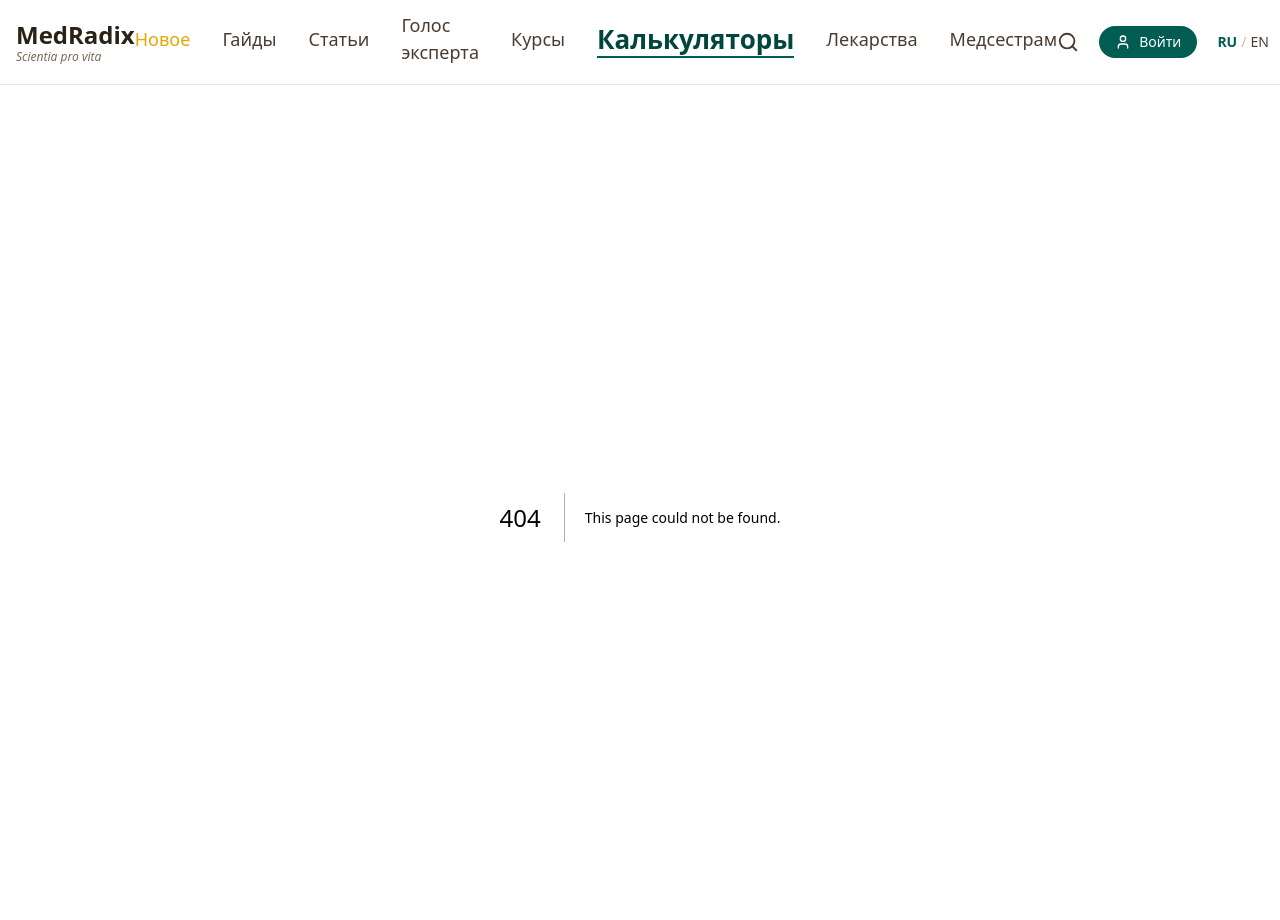
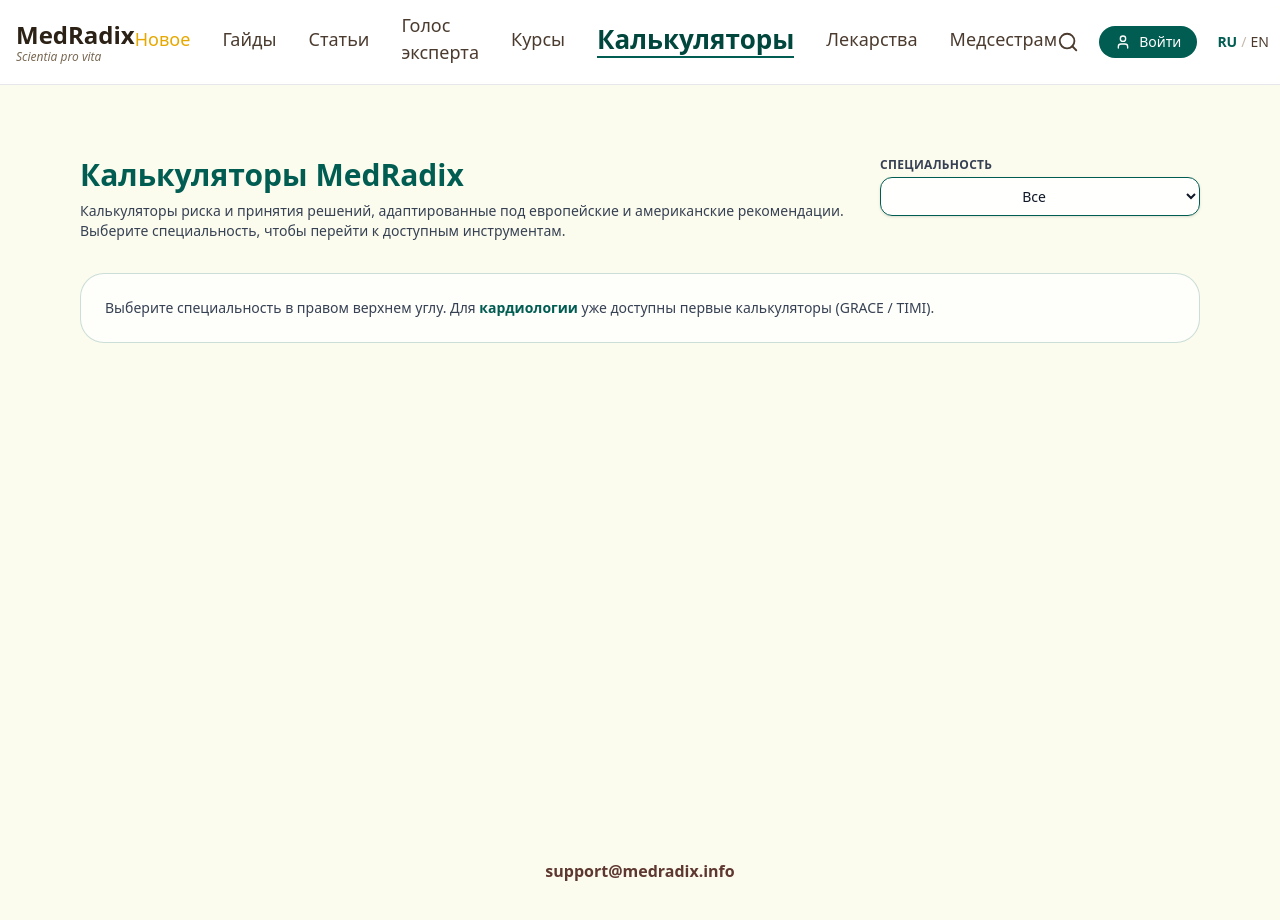
Before and after one commit to NMaryko/MedRadix, a Next.js app: page /calculators in a window 1280 px wide. Before the commit this address had no page. Shown: the top 920 px of the page. Built offline with nearby package versions, Linux system fonts and the light colour scheme.

Commit message:
Create page.tsx

```diff
--- /dev/null
+++ b/app/calculators/page.tsx
@@ -0,0 +1,102 @@
+// app/calculators/page.tsx
+'use client';
+
+import { useState } from 'react';
+import { useRouter } from 'next/navigation';
+
+const SPECIALTIES: string[] = [
+  'Все',
+  'Акушерство и гинекология',
+  'Аллергология и иммунология',
+  'Анестезиология и реаниматология',
+  'Гастроэнтерология',
+  'Гематология',
+  'Дерматология',
+  'Инфекционные болезни',
+  'Кардиология',
+  'Неврология',
+  'Нефрология',
+  'Онкология',
+  'Офтальмология',
+  'Педиатрия',
+  'Пульмонология',
+  'Психиатрия',
+  'Ревматология',
+  'Стоматология',
+  'Терапия',
+  'Травматология и ортопедия',
+  'Урология',
+  'Хирургия',
+  'Эндокринология',
+];
+
+export default function CalculatorsPage() {
+  const router = useRouter();
+  const [selectedSpecialty, setSelectedSpecialty] = useState<string>('Все');
+
+  const handleSpecialtyChange = (value: string) => {
+    setSelectedSpecialty(value);
+
+    if (value === 'Кардиология') {
+      router.push('/calculators/cardiology');
+    }
+    // Остальные специальности пока никуда не ведём
+  };
+
+  return (
+    <main className="min-h-screen bg-[#fcfcee] py-10">
+      <div className="max-w-6xl mx-auto px-4">
+        {/* заголовок + фильтр */}
+        <header className="mb-8 flex flex-col gap-4 md:flex-row md:items-start md:justify-between">
+          <div>
+            <h1 className="text-3xl font-bold text-[#015D52] mb-2">
+              Калькуляторы MedRadix
+            </h1>
+            <p className="text-sm text-gray-700 max-w-3xl">
+              Калькуляторы риска и принятия решений, адаптированные под европейские
+              и американские рекомендации. Выберите специальность, чтобы перейти к
+              доступным инструментам.
+            </p>
+          </div>
+
+          <div className="w-full md:w-80">
+            <label
+              htmlFor="specialty-select"
+              className="mb-1 block text-xs font-semibold uppercase tracking-wide text-gray-700"
+            >
+              Специальность
+            </label>
+            <select
+              id="specialty-select"
+              className="w-full rounded-xl border border-[#015D52] bg-white/90 px-3 py-2 text-sm text-gray-900 text-center shadow-sm transition hover:border-[#015D52] hover:ring-2 hover:ring-[#015D52]/20 focus:border-[#015D52] focus:outline-none focus:ring-2 focus:ring-[#015D52]/30"
+              value={selectedSpecialty}
+              onChange={(e) => handleSpecialtyChange(e.target.value)}
+            >
+              {SPECIALTIES.map((spec) => (
+                <option key={spec} value={spec}>
+                  {spec}
+                </option>
+              ))}
+            </select>
+          </div>
+        </header>
+
+        {/* простой текст-заглушка, пока не выбрана конкретная спец. */}
+        <section className="rounded-3xl border border-[#015D52]/20 bg-white/70 p-6 text-sm text-gray-700">
+          <p>
+            Выберите специальность в правом верхнем углу. Для{' '}
+            <span className="font-semibold text-[#015D52]">кардиологии</span> уже
+            доступны первые калькуляторы (GRACE / TIMI).
+          </p>
+        </section>
+
+        {/* support снизу по центру */}
+        <footer className="mt-[500px] pt-4 text-base text-[#5E3830] text-center">
+          <a href="mailto:support@medradix.info" className="font-semibold">
+            support@medradix.info
+          </a>
+        </footer>
+      </div>
+    </main>
+  );
+}
```
